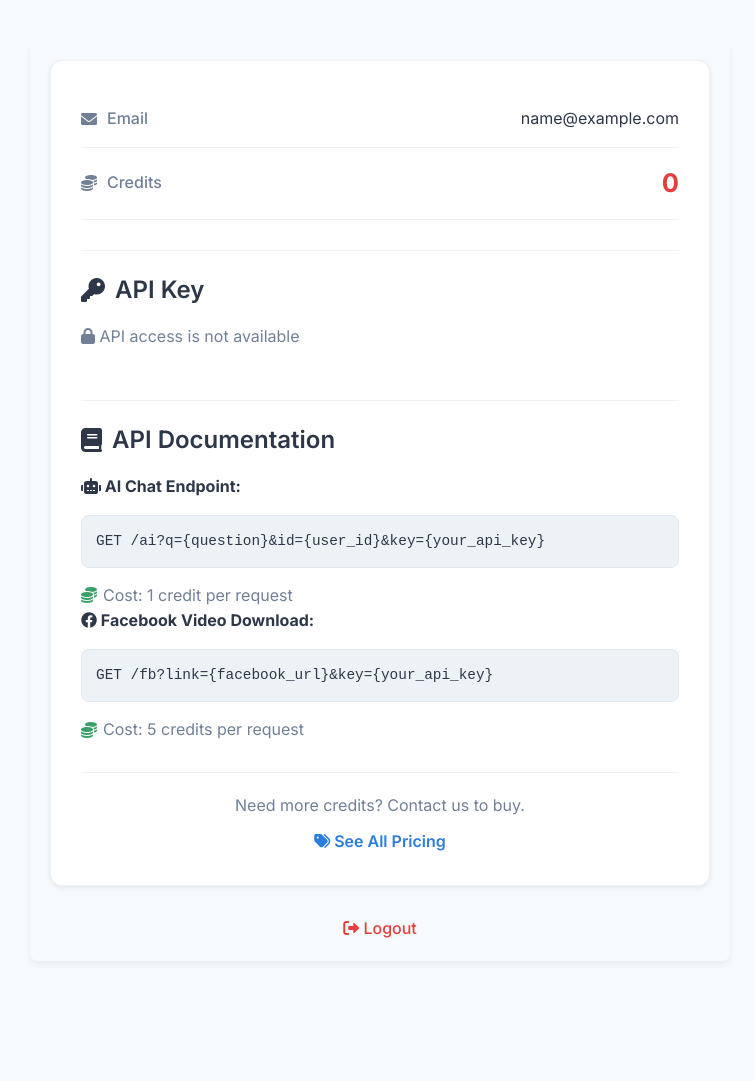
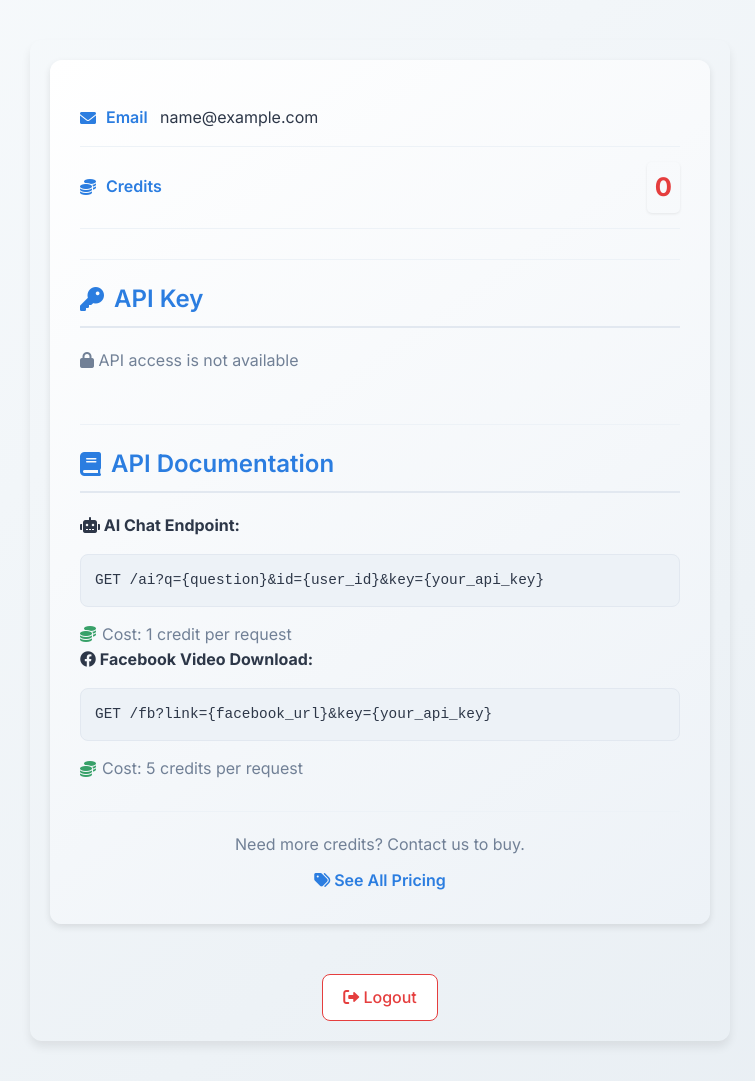
Before and after one commit to shahariarmahfuz/Yes, a Flask app: page /account in a window 1280 px wide. Shown: the whole page, without its empty margins (260-1015 px from the left). Before the commit the page ends 938 px from the top, so only its background shows below. Run offline with Flask 3, Linux system fonts and the light colour scheme; the visitor is signed in with stand-in values (Sample User, id 1).

Commit message:
Update account.html

```diff
--- a/templates/account.html
+++ b/templates/account.html
@@ -27,28 +27,28 @@
 
         body {
             font-family: 'Inter', -apple-system, BlinkMacSystemFont, sans-serif;
-            background: var(--cf-gray-100); /* Light background for better contrast */
+            background: var(--cf-gray-100);
             color: var(--cf-gray-800);
-            line-height: 1.6; /* Slightly increased line height for readability */
+            line-height: 1.6;
             padding: 20px;
             margin: 0;
             -webkit-font-smoothing: antialiased;
-            max-width: 700px; /* Increased max width for wider content */
-            margin: 40px auto; /* Center the content with more top/bottom padding */
-            border-radius: 8px; /* Optional: Add a subtle border-radius to the body */
-            box-shadow: 0 4px 6px rgba(0, 0, 0, 0.05); /* Subtle shadow */
+            max-width: 700px;
+            margin: 40px auto;
+            border-radius: 12px; /* Slightly larger border-radius for a softer look */
+            box-shadow: 0 6px 10px rgba(0, 0, 0, 0.08); /* More pronounced shadow */
         }
 
         h1 {
-            display: none; /* Removed "Your Account" heading */
+            display: none;
         }
 
         .account-info {
             background: white;
             border-radius: 12px;
-            padding: 30px; /* Increased padding */
-            margin-bottom: 30px; /* Increased margin */
-            box-shadow: 0 2px 5px rgba(0, 0, 0, 0.08); /* Slightly stronger shadow */
+            padding: 30px;
+            margin-bottom: 30px;
+            box-shadow: 0 3px 7px rgba(0, 0, 0, 0.1); /* Slightly stronger shadow */
             border: 1px solid var(--cf-gray-200);
         }
 
@@ -103,41 +103,41 @@
         }
 
         .logout {
-            display: block; /* Make logout take full width on smaller screens */
-            margin-top: 30px; /* Increased margin */
+            display: block;
+            margin-top: 30px;
             color: var(--cf-red);
             font-weight: 500;
             text-decoration: none;
             transition: color 0.2s ease;
-            text-align: center; /* Center the logout link */
+            text-align: center;
         }
 
         .logout:hover {
             text-decoration: underline;
-            color: var(--cf-red); /* Keep the color on hover */
+            color: var(--cf-red);
         }
 
         .btn {
             display: inline-flex;
             align-items: center;
             justify-content: center;
-            gap: 10px; /* Increased gap */
+            gap: 10px;
             background: var(--cf-blue);
             color: white;
             border: none;
             border-radius: 8px;
-            padding: 14px 20px; /* Increased padding */
-            font-weight: 600; /* Slightly bolder font */
-            font-size: 1rem; /* Increased font size */
+            padding: 14px 20px;
+            font-weight: 600;
+            font-size: 1rem;
             width: 100%;
             cursor: pointer;
             transition: all 0.2s ease;
-            margin-top: 16px; /* Increased margin */
+            margin-top: 16px;
         }
 
         .btn:hover {
             background: var(--cf-blue-hover);
-            transform: translateY(-2px); /* Slightly more pronounced hover effect */
+            transform: translateY(-2px);
             box-shadow: 0 2px 4px rgba(0, 0, 0, 0.1);
         }
 
@@ -251,14 +251,19 @@
             color: var(--cf-gray-600);
             display: flex;
             align-items: center;
-            gap: 10px; /* Increased gap */
+            gap: 10px;
+            min-width: 80px; /* Ensure label takes up some minimal space */
+        }
+
+        .info-row > span:last-child {
+            flex-grow: 1; /* Allow the value to take remaining space */
         }
 
         .credit-actions {
             margin-top: 30px;
             padding-top: 20px;
             border-top: 1px solid var(--cf-gray-200);
-            text-align: center; /* Center the credit actions */
+            text-align: center;
         }
 
         .credit-actions p {
@@ -364,16 +369,90 @@
             .info-label {
                 font-size: 0.95rem;
                 gap: 6px;
+                min-width: auto; /* Reset min-width for smaller screens */
             }
+
+            .info-row > span:last-child {
+                flex-grow: 0; /* Reset flex-grow for smaller screens */
+            }
+        }
+
+        /* Further aesthetic improvements */
+        body {
+            /* Slightly darker and smoother background gradient */
+            background: linear-gradient(to bottom right, var(--cf-gray-100), #e8eef3);
+        }
+
+        .account-info {
+            /* Add a subtle gradient to the account info card */
+            background: linear-gradient(145deg, #ffffff, var(--cf-gray-200));
+            border: none; /* Remove the border as the gradient provides separation */
+        }
+
+        .info-label {
+            color: var(--cf-blue); /* Make labels more prominent */
+            font-weight: 600; /* Slightly bolder labels */
+        }
+
+        .credits-container {
+            /* Add a subtle shadow to the credits for emphasis */
+            box-shadow: 0 1px 3px rgba(0, 0, 0, 0.08);
+            padding: 5px 8px;
+            border-radius: 5px;
+        }
+
+        .api-key {
+            /* Slightly darker background for the API key */
+            background: var(--cf-gray-200);
+            border: 1px solid var(--cf-gray-300);
+        }
+
+        .api-section h3, .api-docs h3 {
+            color: var(--cf-blue); /* Make section titles more prominent */
+            border-bottom: 2px solid var(--cf-gray-300); /* Add a subtle underline to section titles */
+            padding-bottom: 8px;
+            margin-bottom: 20px;
+        }
+
+        .btn {
+            /* Slightly rounder buttons */
+            border-radius: 10px;
+            box-shadow: 0 2px 5px rgba(0, 0, 0, 0.15); /* Add a bit more depth to buttons */
+        }
+
+        .btn:hover {
+            box-shadow: 0 4px 8px rgba(0, 0, 0, 0.15); /* Enhance hover effect */
+        }
+
+        .logout {
+            /* Make logout button-like */
+            display: inline-block;
+            background-color: white;
+            border: 1px solid var(--cf-red);
+            padding: 10px 20px;
+            border-radius: 8px;
+            text-align: center;
+            margin-top: 20px;
+        }
+
+        .logout:hover {
+            background-color: var(--cf-red);
+            color: white;
+            text-decoration: none;
+        }
+
+        .copy-icon {
+            background-color: var(--cf-gray-300); /* Add background to copy icon */
+            border-radius: 5px;
+        }
+
+        .copy-icon:hover {
+            background-color: var(--cf-blue-hover);
+            color: white;
         }
     </style>
 </head>
 <body>
-    <h1>
-        <i class="fas fa-user-circle"></i>
-        Your Account
-    </h1>
-
     <div class="account-info">
         <div class="info-row">
             <span class="info-label">
@@ -478,10 +557,13 @@
         </div>
     </div>
 
-    <a href="{{ url_for('logout') }}" class="logout">
-        <i class="fas fa-sign-out-alt"></i>
-        Logout
-    </a>
+    <div style="text-align: center;">
+        <a href="{{ url_for('logout') }}" class="logout">
+            <i class="fas fa-sign-out-alt"></i>
+            Logout
+        </a>
+    </div>
+
 
     <div class="copy-success" id="copySuccess">
         Copied to clipboard!
```
Also changed, not shown: other parts of templates/account.html (+26 -26 lines).
